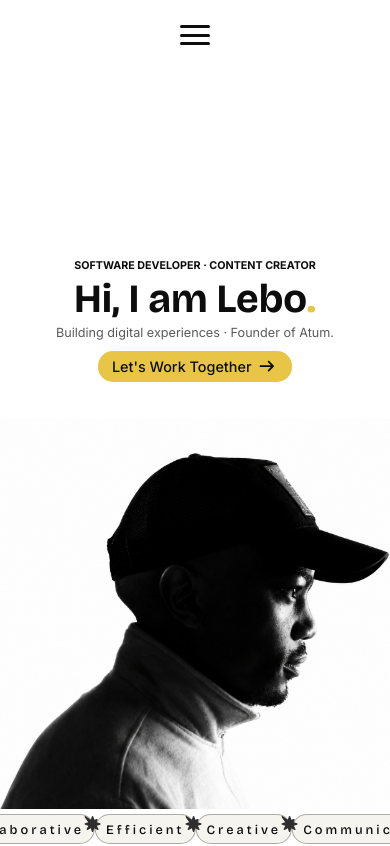
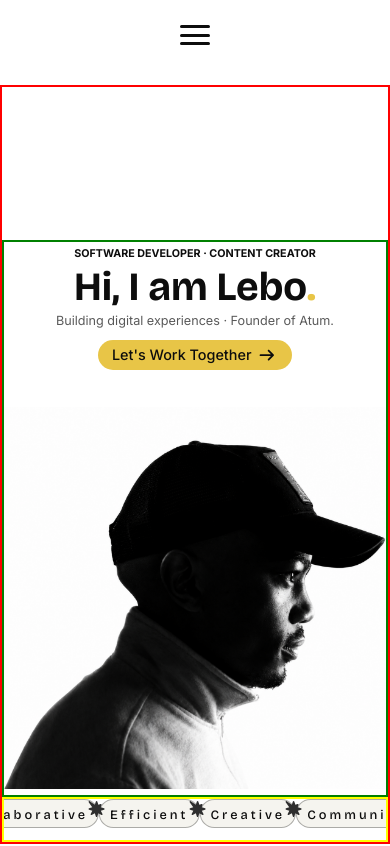
Before and after one commit to Lebo-Madikane/lebo-madikane, a Next.js app: page / in a window 390 px wide. Shown: the top 846 px of the page. Built offline with nearby package versions, Linux system fonts and the light colour scheme.

Commit message:
responsive design attributes marqueeTrack

```diff
--- a/src/components/Hero/Hero.module.scss
+++ b/src/components/Hero/Hero.module.scss
@@ -7,6 +7,7 @@
     margin-top: 85px;
     position: relative;
     background-color: var(--white);
+    border: 2px solid red;
 
     @include mobile {
         overflow-x: hidden;
@@ -30,6 +31,7 @@
     align-items: flex-end;
     flex-wrap: wrap;
     line-height: 1.3;
+    border: 2px solid green;
 
     @include mobile {
         width: 100%;
@@ -115,9 +117,10 @@
         }
 
         @include mobile {
-            position: static;
+            position: relative;
             width: 100%;
-            height: fit-content;
+            right: inherit;
+            //height: fit-content;
         }
 
         @keyframes fadeIn {
@@ -133,8 +136,9 @@
 }
 
 .attributes {
-    //height: 6%;
+    height: 6%;
     overflow-x: hidden;
+    border: 2px solid yellow;
 
     .marqueeTrack{
         display: flex;
```
